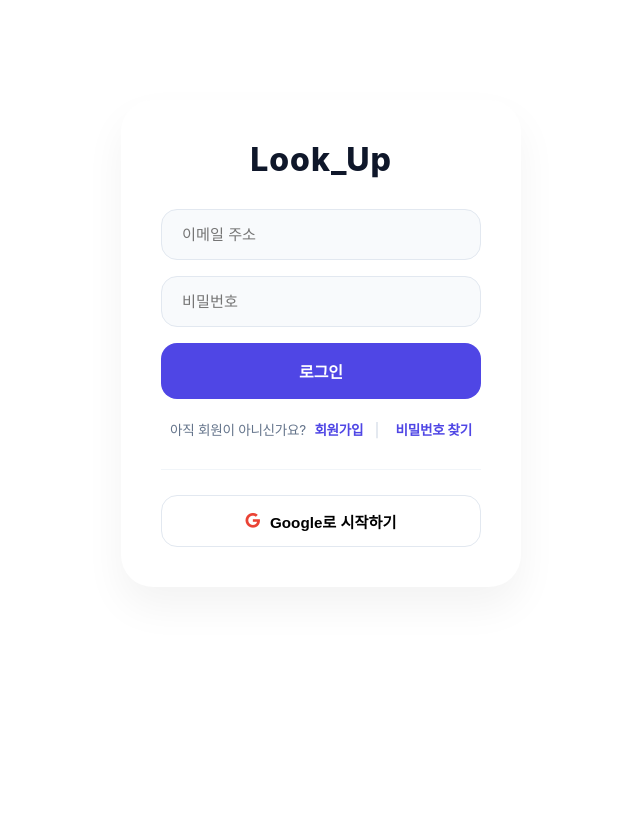
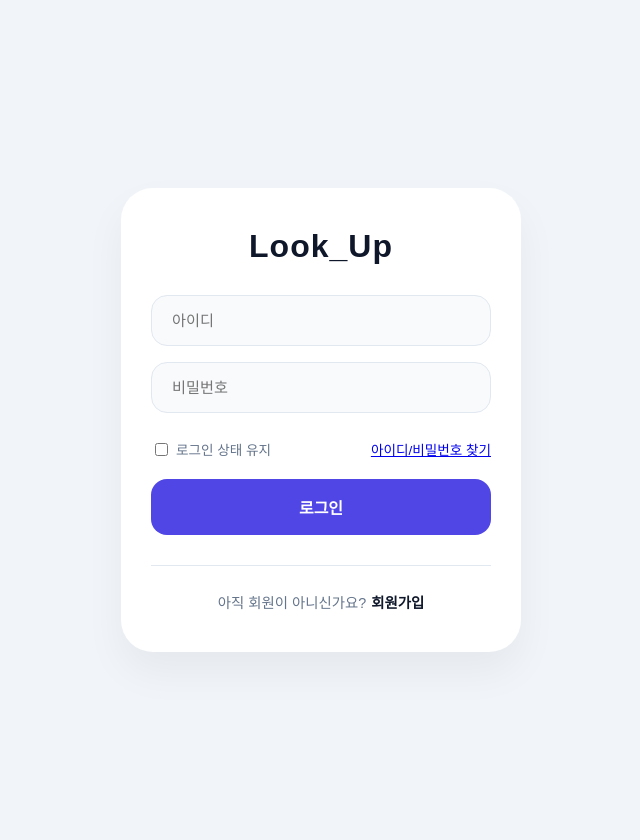
Before and after one commit to dnsgud/OS-FashionProject, a Flask app: page /login in a window 1280 px wide. Shown: the whole page, without its empty margins (319-959 px from the left). Before the commit the page ends 547 px from the top, so only its background shows below. Run offline with Flask 3, Linux system fonts and the light colour scheme; some web fonts are replaced.

Commit message:
Add files via upload

```diff
--- a/app.py
+++ b/app.py
@@ -5,9 +5,8 @@ from flask import Flask, render_template, jsonify, request, redirect, url_for, s
 from flask_cors import CORS
 from werkzeug.utils import secure_filename
 from datetime import datetime, timedelta
-from services import userprofile
 from services.userprofile import update_account_password, change_profile_password
-
+from auth_service import sign_up_user, login_user, get_email_by_login_id
 
 # 경로 설정을 최상단에서 진행
 BASE_DIR = os.path.dirname(os.path.abspath(__file__))
@@ -26,7 +25,9 @@ def make_session_permanent():
 
 @app.context_processor
 def inject_user():
-    return dict(logged_in='user_email' in session)
+    # 이메일 혹은 아이디 둘 중 하나라도 세션에 있으면 로그인된 것으로 간주
+    is_logged_in = 'user_email' in session or 'login_id' in session
+    return dict(logged_in=is_logged_in)
 
 
 # --- [서비스 모듈 안전 임포트 구조 및 가드] ---
@@ -173,17 +174,26 @@ def login():
 
     if request.method == 'POST':
         data = request.get_json()
-        email = data.get('email')
+        login_id = data.get('login_id')
         password = data.get('password')
 
-        is_success = login_user(email, password) if login_user else False
+        # auth_service의 login_user는 login_id로 이메일을 찾아 토큰을 발급함
+        is_success = login_user(login_id, password) if login_user else False
 
         if is_success:
-            session['user_email'] = email
+            # [수정] 세션에 login_id 뿐만 아니라 기존 서비스가 참조하는 user_email도 저장
+            # auth_service에서 로그인 시 실제 이메일을 반환받도록 로직을 확장하거나,
+            # DB에서 해당 아이디의 이메일을 한 번 더 조회하여 세션에 넣어야 합니다.
+            session['login_id'] = login_id
+
+            # 💡 중요: 기존 'user_email' 세션을 사용하는 모든 페이지를 위해 이메일 주입
+            # 실제 이메일 값을 가져오기 위해 auth_service에서 이메일 조회를 수행하세요
+            # (현재 auth_service 내부 파이프라인에서 이미 이메일을 조회하므로 이를 반환받도록 개선 권장)
+            session['user_email'] = get_email_by_login_id(login_id) # 별도 함수 생성 권장
+
             return jsonify({"message": "로그인 성공"}), 200
         else:
-            return jsonify({"error": "로그인 실패"}), 401
-
+            return jsonify({"error": "아이디 또는 비밀번호가 틀렸습니다."}), 401
 @app.route('/register')
 def register_page():
     return render_template('sign_up.html')
@@ -191,29 +201,44 @@ def register_page():
 @app.route('/api/register', methods=['POST'])
 def register():
     data = request.get_json()
+    if not data:
+        return jsonify({"error": "데이터가 없습니다."}), 400
+
+    # 1. 프론트에서 보내는 키값과 일치하게 가져오기
     email = data.get('email')
     password = data.get('password')
-    nickname = data.get('nickname', '익명')
-    name = data.get('name', '이름 없음')
-    username = data.get('username', '')
+    nickname = data.get('nickname')
+    username = data.get('username') # 이게 login_id
+    name = data.get('name')
     gender = data.get('gender', '미선택')
 
-    if not email or not password:
-        return jsonify({"error": "이메일과 비밀번호를 입력해주세요."}), 400
+    # 2. 필수 값 누락 체크 (하나라도 없으면 400 에러)
+    if not email or not password or not username:
+        return jsonify({"error": "필수 정보를 모두 입력해주세요."}), 400
 
-    success = False
-    if sign_up_user:
-        try:
-            # 새로 추가된 이름(name)과 아이디(username)를 포함하여 회원가입 시도
-            success = sign_up_user(email=email, password=password, nickname=nickname, gender=gender, name=name, username=username)
-        except TypeError:
-            # 만약 auth_service.py 내부 함수가 아직 옛날 규격(인자 4개)이라면 튕기지 않고 이전 버전으로 가입 처리
-            success = sign_up_user(email, password, nickname, gender)
+    # 3. 서비스 함수 호출 (6개 인자 모두 전달)
+    try:
+        success = sign_up_user(email, password, nickname, username, name, gender)
+        if success:
+            return jsonify({"message": "회원가입 성공!"}), 201
+        else:
+            return jsonify({"error": "DB 저장 실패"}), 400
+    except Exception as e:
+        print(f"서버 에러: {e}")
+        return jsonify({"error": str(e)}), 500
 
-    if success:
-        return jsonify({"message": "회원가입 성공!"}), 201
-    else:
-        return jsonify({"error": "회원가입에 실패했습니다."}), 400
+@app.route('/api/send-code', methods=['POST'])
+def send_code():
+    data = request.json
+    # 여기서 이메일 발송 로직 수행 (SMTP 등)
+    return jsonify({"status": "success"})
+
+@app.route('/api/reset-password', methods=['POST'])
+def reset_password():
+    data = request.json
+    # 여기서 DB의 비밀번호 갱신 로직 수행
+    return jsonify({"status": "success"})
+
 
 @app.route('/api/update_password', methods=['POST'])
 def update_password_api():
--- a/templates/add_clothes.html
+++ b/templates/add_clothes.html
@@ -118,10 +118,10 @@
     <header>
         <nav>
             <div class="logo">
-                <a href="{{ url_for('home') }}" style="color: inherit; text-decoration: none;">Look_Up</a>
+                <a href="{{ url_for('home_page') }}" style="color: inherit; text-decoration: none;">Look_Up</a>
             </div>
             <ul>
-                <li><a href="{{ url_for('guide_page') }}" class="nav-link"
+                <li><a href="{{ url_for('guide_main') }}" class="nav-link"
                         style="color: inherit; text-decoration: none;"><i class="fas fa-book"></i> Guide</a></li>
                 <li><a href="{{ url_for('codi_page') }}" class="nav-link"
                         style="color: inherit; text-decoration: none;"><i class="fas fa-tshirt"></i> Codi</a></li>
--- a/templates/login.html
+++ b/templates/login.html
@@ -6,126 +6,117 @@
     <meta name="viewport" content="width=device-width, initial-scale=1.0">
     <title>로그인 - Look_Up</title>
     <link rel="stylesheet" href="https://cdnjs.cloudflare.com/ajax/libs/font-awesome/6.0.0/css/all.min.css">
-    <link rel="stylesheet" href="{{ url_for('static', filename='style.css') }}">
     <link rel="stylesheet"
         href="https://cdn.jsdelivr.net/gh/orioncactus/pretendard@v1.3.9/dist/web/static/pretendard.min.css" />
     <style>
-        .login-container {
-            max-width: 400px;
-            margin: 100px auto;
-            padding: 40px;
-            background: #fff;
+        :root {
+            --primary: #1e293b;
+            --bg: #f1f5f9;
+            --text: #0f172a;
+            --border: #e2e8f0;
+            --brand-color: #4f46e5;
+        }
+
+        body {
+            font-family: 'Pretendard', sans-serif;
+            background-color: var(--bg);
+            margin: 0;
+            display: flex;
+            justify-content: center;
+            align-items: center;
+            min-height: 100vh;
+            padding: 20px;
+        }
+
+        /* 카드 디자인 */
+        .login-card {
+            background: white;
+            padding: 40px 30px;
             border-radius: 32px;
             box-shadow: 0 20px 40px rgba(0, 0, 0, 0.05);
+            width: 100%;
+            max-width: 400px;
             text-align: center;
             box-sizing: border-box;
         }
 
-        .login-logo {
+        .logo {
             font-size: 2rem;
             font-weight: 800;
+            color: var(--text);
             margin-bottom: 30px;
             letter-spacing: 1px;
         }
 
-        .login-form input {
+        /* 입력 폼 */
+        .form-input {
             width: 100%;
             padding: 16px 20px;
             margin-bottom: 16px;
-            border: 1px solid #e2e8f0;
+            border: 1px solid var(--border);
             border-radius: 16px;
             font-size: 0.95rem;
             box-sizing: border-box;
             background: #f8fafc;
-            transition: all 0.3s ease;
         }
 
-        .login-form input:focus {
-            outline: none;
-            border-color: #4f46e5;
-            background: #fff;
-            box-shadow: 0 0 0 4px rgba(79, 70, 229, 0.1);
+        .login-btn {
+            width: 100%;
+            padding: 16px;
+            background: var(--brand-color);
+            color: white;
+            border: none;
+            border-radius: 16px;
+            font-weight: 700;
+            cursor: pointer;
+            font-size: 1rem;
+            transition: background 0.3s;
         }
 
-        .submit-btn {
-            width: 100%;
-            padding: 16px;
-            background: #4f46e5;
-            color: #fff;
-            border: none;
-            border-radius: 16px;
-            font-size: 1rem;
-            font-weight: 700;
-            cursor: pointer;
-            transition: background 0.3s ease;
-        }
-
-        .submit-btn:hover {
+        .login-btn:hover {
             background: #4338ca;
         }
 
-        .social-login {
-            margin-top: 30px;
-            border-top: 1px solid #f1f5f9;
-            padding-top: 25px;
-        }
-
-        .social-btn {
-            width: 100%;
-            padding: 14px;
-            background: #fff;
-            border: 1px solid #e2e8f0;
-            border-radius: 16px;
-            font-size: 0.95rem;
-            font-weight: 600;
-            cursor: pointer;
+        /* 체크박스 및 링크 정렬 */
+        .options-container {
             display: flex;
+            justify-content: space-between;
             align-items: center;
-            justify-content: center;
-            gap: 10px;
-            transition: all 0.3s ease;
-            box-sizing: border-box;
-        }
-
-        .social-btn:hover {
-            background: #f8fafc;
-            border-color: #cbd5e1;
-        }
-
-        .login-links {
-            margin-top: 20px;
+            margin: 10px 0 20px 0;
             font-size: 0.85rem;
             color: #64748b;
         }
 
-        .login-links a {
-            color: #4f46e5;
+        .keep-login {
+            display: flex;
+            align-items: center;
+            gap: 5px;
+            cursor: pointer;
+        }
+
+        .find-links a {
+            color: #64748b;
             text-decoration: none;
-            font-weight: 600;
             margin-left: 5px;
         }
 
-        /* [업데이트 이식] 비밀번호 찾기 링크용 간격 조절 */
-        .login-links span {
-            margin: 0 8px;
-            color: #cbd5e1;
+        /* 구분선 및 회원가입 */
+        .signup-section {
+            margin-top: 30px;
+            border-top: 1px solid var(--border);
+            padding-top: 25px;
+            font-size: 0.9rem;
+            color: #64748b;
         }
 
-        .flash-messages {
-            background-color: #fef2f2;
-            border: 1px solid #fca5a5;
-            color: #ef4444;
-            padding: 14px;
-            border-radius: 16px;
-            margin-bottom: 20px;
-            font-size: 0.9rem;
-            list-style: none;
-            padding-left: 0;
-            text-align: left;
-            display: none;
+        .signup-link {
+            font-weight: 700;
+            color: var(--text);
+            text-decoration: none;
+            margin-left: 5px;
         }
 
-        /* [업데이트 이식] 파일 속 비밀번호 찾기 모달 팝업 추가 스타일 */
+        /* 모달 스타일 */
         .modal-overlay {
             display: none;
             position: fixed;
@@ -134,7 +125,6 @@
             width: 100%;
             height: 100%;
             background: rgba(15, 23, 42, 0.3);
-            /* 살짝 투명한 블러느낌의 어두운 배경 */
             backdrop-filter: blur(4px);
             z-index: 9999;
         }
@@ -149,261 +139,126 @@
             top: 50%;
             left: 50%;
             transform: translate(-50%, -50%);
-            box-shadow: 0 20px 50px rgba(0, 0, 0, 0.1);
-            box-sizing: border-box;
             text-align: left;
         }
 
-        .modal-card h3 {
-            margin: 0 0 10px 0;
-            font-size: 1.4rem;
-            font-weight: 800;
-            color: #0f172a;
-        }
-
-        .modal-card p {
-            font-size: 0.88rem;
-            color: #64748b;
-            margin: 0 0 25px 0;
-            line-height: 1.4;
-        }
-
-        .modal-form-group {
-            margin-bottom: 18px;
-        }
-
-        .modal-form-group label {
-            display: block;
-            font-size: 0.85rem;
-            font-weight: 700;
-            color: #334155;
-            margin-bottom: 8px;
-        }
-
-        .modal-input-wrapper {
-            display: flex;
-            gap: 8px;
-        }
-
         .modal-control {
-            flex: 1;
+            width: 100%;
             padding: 14px 16px;
-            border: 1px solid #e2e8f0;
+            border: 1px solid var(--border);
             border-radius: 12px;
-            font-size: 0.9rem;
-            background: #f8fafc;
+            margin-bottom: 10px;
             box-sizing: border-box;
-        }
-
-        .modal-control:focus {
-            outline: none;
-            border-color: #4f46e5;
-            background: #fff;
-        }
-
-        .modal-btn {
-            padding: 0 16px;
-            background: #f1f5f9;
-            border: 1px solid #e2e8f0;
-            border-radius: 12px;
-            font-size: 0.85rem;
-            font-weight: 600;
-            color: #475569;
-            cursor: pointer;
-            white-space: nowrap;
-        }
-
-        .modal-btn:hover {
-            background: #e2e8f0;
         }
 
         .modal-submit-btn {
             width: 100%;
             padding: 15px;
             background: #0f172a;
-            color: #fff;
+            color: white;
             border: none;
             border-radius: 12px;
-            font-size: 0.95rem;
+            cursor: pointer;
             font-weight: 700;
-            cursor: pointer;
             margin-top: 10px;
-        }
-
-        .modal-close-btn {
-            position: absolute;
-            top: 25px;
-            right: 25px;
-            background: none;
-            border: none;
-            font-size: 20px;
-            color: #94a3b8;
-            cursor: pointer;
         }
     </style>
 </head>
 
-<body style="background: #f1f5f9; margin: 0; padding: 0 20px;">
-    <div class="login-container">
-        <div class="login-logo">
-            <a href="{{ url_for('home') }}" style="color: #0f172a; text-decoration: none;">Look_Up</a>
+<body>
+    <div class="login-card">
+        <div class="logo"><a href="{{ url_for('home') }}" style="color: inherit; text-decoration: none;">Look_Up</a>
         </div>
 
-        <ul class="flash-messages" id="error-box">
-            <li id="error-msg"></li>
-        </ul>
+        <form onsubmit="submitLogin(event)">
+            <input type="text" id="login-id" class="form-input" placeholder="아이디" required>
+            <input type="password" id="login-password" class="form-input" placeholder="비밀번호" required>
 
-        <form class="login-form" onsubmit="submitLogin(event)">
-            <input type="email" id="login-email" placeholder="이메일 주소" required>
-            <input type="password" id="login-password" placeholder="비밀번호" required>
-            <button type="submit" class="submit-btn">로그인</button>
+            <div id="error-box" class="error-message">
+                <span id="error-msg"></span>
+            </div>
+
+            <div class="options-container">
+                <label class="keep-login"><input type="checkbox"> 로그인 상태 유지</label>
+                <div>
+                    <a href="#" onclick="event.preventDefault(); openModal('pw-modal')">아이디/비밀번호 찾기</a>
+                </div>
+            </div>
+            <button type="submit" class="login-btn">로그인</button>
         </form>
 
-        <div class="login-links">
-            아직 회원이 아니신가요?
-            <a href="{{ url_for('register_page') }}">회원가입</a>
-            <span>|</span>
-            <a href="#" onclick="event.preventDefault(); openModal('pw-modal')">비밀번호 찾기</a>
-        </div>
-
-        <div class="social-login">
-            <button class="social-btn" onclick="signInWithGoogle()">
-                <i class="fab fa-google" style="color: #ea4335;"></i> Google로 시작하기
-            </button>
+        <div class="signup-section">
+            아직 회원이 아니신가요?<a href="{{ url_for('register_page') }}" class="signup-link">회원가입</a>
         </div>
     </div>
 
-    <div id="pw-modal" class="modal-overlay" onclick="if(event.target == this) closeModal('pw-modal')">
+    <div id="pw-modal" class="modal-overlay">
         <div class="modal-card">
-            <button class="modal-close-btn" onclick="closeModal('pw-modal')">&times;</button>
+            <h3>비밀번호 찾기</h3>
 
-            <h3>비밀번호 찾기</h3>
-            <p>가입 시 등록한 정보를 입력하면 이메일로 임시 인증번호를 발송해 드립니다.</p>
-
-            <div id="pw-step-verify">
-                <div class="modal-form-group">
-                    <label for="find-pw-name">이름</label>
-                    <input type="text" id="find-pw-name" class="modal-control" placeholder="홍길동">
-                </div>
-                <div class="modal-form-group">
-                    <label for="find-pw-id">아이디</label>
-                    <input type="text" id="find-pw-id" class="modal-control" placeholder="아이디 입력">
-                </div>
-                <div class="modal-form-group">
-                    <label for="find-pw-email">이메일 주소</label>
-                    <div class="modal-input-wrapper">
-                        <input type="email" id="find-pw-email" class="modal-control" placeholder="example@email.com">
-                        <button type="button" class="modal-btn" onclick="sendPwVerifyCode()">코드 발송</button>
-                    </div>
-                </div>
-                <div class="modal-form-group">
-                    <label for="find-pw-code">인증번호</label>
-                    <input type="text" id="find-pw-code" class="modal-control" placeholder="6자리 번호 입력">
-                </div>
-                <button type="button" class="modal-submit-btn" onclick="verifyPwCode()">본인 확인 완료</button>
+            <div id="pw-step-verify" class="modal-step" style="display:block;">
+                <input type="text" id="find-pw-name" class="modal-control" placeholder="이름">
+                <input type="text" id="find-pw-id" class="modal-control" placeholder="아이디">
+                <input type="email" id="find-pw-email" class="modal-control" placeholder="이메일">
+                <button class="modal-submit-btn" onclick="sendPwVerifyCode()">인증번호 발송</button>
+                <input type="text" id="find-pw-code" class="modal-control" placeholder="인증번호">
+                <button class="modal-submit-btn" onclick="verifyPwCode()">본인 확인 완료</button>
             </div>
 
-            <div id="pw-step-reset" style="display: none;">
-                <div class="modal-form-group">
-                    <label for="new-pw">새 비밀번호 입력</label>
-                    <input type="password" id="new-pw" class="modal-control" placeholder="8자리 이상 새 비밀번호">
-                </div>
-                <div class="modal-form-group">
-                    <label for="new-pw-confirm">새 비밀번호 확인</label>
-                    <input type="password" id="new-pw-confirm" class="modal-control" placeholder="새 비밀번호 다시 입력">
-                </div>
-                <button type="button" class="modal-submit-btn" style="background: #4f46e5;"
-                    onclick="submitResetPw()">비밀번호 완전히 변경하기</button>
+            <div id="pw-step-reset" class="modal-step">
+                <input type="password" id="new-pw" class="modal-control" placeholder="새 비밀번호">
+                <input type="password" id="new-pw-confirm" class="modal-control" placeholder="비밀번호 확인">
+                <button class="modal-submit-btn" onclick="submitResetPw()">비밀번호 변경</button>
             </div>
         </div>
     </div>
 
     <script>
-        // 비동기 로그인 API 통신 함수 보존
-        function submitLogin(event) {
+        // 1. 로그인 요청
+        async function submitLogin(event) {
             event.preventDefault();
-            const email = document.getElementById('login-email').value;
+            const login_id = document.getElementById('login-id').value;
             const password = document.getElementById('login-password').value;
             const errorBox = document.getElementById('error-box');
             const errorMsg = document.getElementById('error-msg');
 
-            fetch("{{ url_for('login') }}", {
+            try {
+                const res = await fetch("{{ url_for('login') }}", {
                     method: "POST",
                     headers: { "Content-Type": "application/json" },
-                body: JSON.stringify({ email: email, password: password })
-            })
-                .then(async res => {
+                    body: JSON.stringify({ login_id: login_id, password: password })
+                });
+
                 if (res.ok) {
                     location.href = "{{ url_for('home_page') }}";
                 } else {
                     const errData = await res.json();
-                        errorMsg.innerText = "❌ " + (errData.error || "로그인 정보가 틀렸습니다.");
+                    errorMsg.innerText = "❌ " + (errData.error || "아이디 또는 비밀번호가 틀렸습니다.");
                     errorBox.style.display = "block";
                 }
-                })
-                .catch(() => {
+            } catch (e) {
                 errorMsg.innerText = "❌ 서버와 연결할 수 없습니다.";
                 errorBox.style.display = "block";
-                });
+            }
         }
 
-        function signInWithGoogle() {
-            alert("구글 소셜 로그인은 준비 중입니다. 이메일 로그인을 이용해 주세요!");
-        }
-
-        /* [업데이트 이식] 파일 속 모달창 열고 닫기 및 단계별 인증 흐름 스크립트 엔진 결합 */
-        def_step_view = function initPwStep() {
-            document.getElementById('pw-step-verify').style.display = 'block';
-            document.getElementById('pw-step-reset').style.display = 'none';
-        }
-
-        function openModal(id) {
-            initPwStep(); // 모달 열때 항상 1단계가 먼저 보이도록 초기화
-            document.getElementById(id).style.display = 'block';
-        }
-
-        function closeModal(id) {
-            document.getElementById(id).style.display = 'none';
-        }
-
-        function sendPwVerifyCode() {
-            const email = document.getElementById('find-pw-email').value;
-            if (!email) { alert('코드를 전송받을 이메일을 먼저 적어줘!'); return; }
-            alert('입력하신 이메일(' + email + ')로 6자리 인증 코드가 성공적으로 전송되었어!');
-        }
+        // 2. 모달 제어
+        function openModal(id) { document.getElementById(id).style.display = 'block'; }
 
         function verifyPwCode() {
-            const name = document.getElementById('find-pw-name').value;
-            const id = document.getElementById('find-pw-id').value;
-            const email = document.getElementById('find-pw-email').value;
-            const code = document.getElementById('find-pw-code').value;
-
-            if (!name || !id || !email || !code) {
-                alert('모든 필드를 올바르게 기입하고 인증을 진행해줘!');
-                return;
-            }
-
-            alert('본인 확인 인증이 완료되었어! 새 비밀번호를 설정해줘.');
+            alert('인증되었습니다.');
             document.getElementById('pw-step-verify').style.display = 'none';
             document.getElementById('pw-step-reset').style.display = 'block';
         }
 
         function submitResetPw() {
             const newPw = document.getElementById('new-pw').value;
-            const newPwConfirm = document.getElementById('new-pw-confirm').value;
-
-            if (!newPw || !newPwConfirm) {
-                alert('새 비밀번호를 확인창까지 모두 입력해줘!');
+            if (newPw !== document.getElementById('new-pw-confirm').value) {
+                alert('비밀번호가 일치하지 않습니다.');
                 return;
             }
-
-            if (newPw !== newPwConfirm) {
-                alert('입력한 두 비밀번호가 일치하지 않아. 다시 확인해줘!');
-                return;
-            }
-
-            alert('비밀번호 변경이 정상적으로 처리되었어! 다시 로그인해봐.');
-            closeModal('pw-modal');
+            alert('비밀번호가 변경되었습니다.');
+            location.reload();
         }
     </script>
 </body>
--- a/templates/my_closet.html
+++ b/templates/my_closet.html
@@ -201,7 +201,7 @@
     <header>
         <nav>
             <div class="logo">
-                <a href="{{ url_for('home') }}" style="color: inherit; text-decoration: none;">Look_Up</a>
+                <a href="{{ url_for('home_page') }}" style="color: inherit; text-decoration: none;">Look_Up</a>
             </div>
             <ul>
                 <li><a href="{{ url_for('guide_main') }}" class="nav-link"
```
Also changed, not shown: auth_service.py (+14 -0 lines), templates/sign_up.html (+7 -6 lines). Lines whose indentation alone changed are shown as unchanged.
